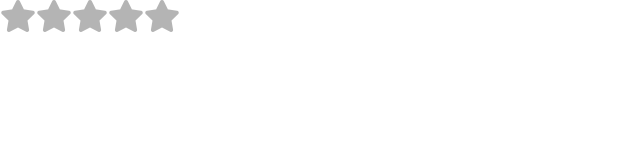
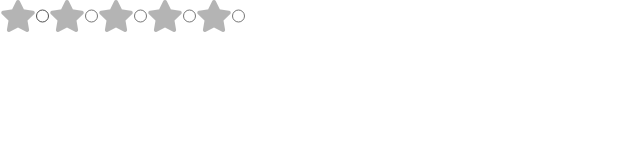
Before and after one commit to ravikumar1002/component-Library, a plain HTML site: page components/ratings/ratings.html in a window 1280 px wide. Shown: the whole page, without its empty margins (0-640 px from the left). Drawn offline with Linux system fonts and the light colour scheme.

Commit message:
remove: extra class name

```diff
--- a/components/ratings/ratings.html
+++ b/components/ratings/ratings.html
@@ -17,15 +17,15 @@
 
 
 <div class="star-rating fs-md">
-    <input type="radio" id="star5" name="rate"  class="input-star"/>
+    <input type="radio" id="star5" name="rate" />
     <label for="star5" class="fas fa-star"></label>
-    <input type="radio" id="star4" name="rate" class="input-star" />
+    <input type="radio" id="star4" name="rate" />
     <label for="star4" class="fas fa-star"></label>
-    <input type="radio" id="star3" name="rate" class="input-star"/>
+    <input type="radio" id="star3" name="rate"/>
     <label for="star3" class="fas fa-star"></label>
-    <input type="radio" id="star2" name="rate" class="input-star"/>
+    <input type="radio" id="star2" name="rate"/>
     <label for="star2" class="fas fa-star"></label>
-    <input type="radio" id="star1" name="rate" class="input-star" />
+    <input type="radio" id="star1" name="rate"/>
     <label for="star1" class="fas fa-star"></label>
   </div>
 
```
